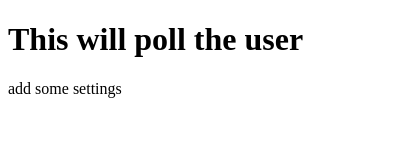
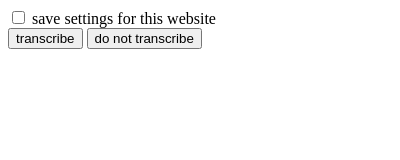
Before and after one commit to dmuzzin/gii-481, a browser extension: page popup.html in a window 400 px wide. Drawn offline with Linux system fonts and the light colour scheme.

Commit message:
fine tuned the popup to be more like what we want. still does nothing

```diff
--- a/background.js
+++ b/background.js
@@ -9,7 +9,9 @@ chrome.runtime.onMessage.addListener(function(request) {
             chrome.windows.create({
                 tabId: tab.id,
                 type: 'popup',
-                focused: true
+                focused: true,
+				height: 150,
+				width:250
                 // incognito, top, left, ...
             });
         });
--- a/popup.html
+++ b/popup.html
@@ -2,9 +2,11 @@
 <html>
 <body>
 
-<h1>This will poll the user</h1>
-
-<p>add some settings</p>
+<form action="web_settings.asp" method="get">
+  <input type="checkbox" name="remember" value="save_settings"> save settings for this website<br>
+  <input type="submit" value="transcribe">
+  <input type="submit" value="do not transcribe">
+</form>
 
 </body>
 </html>
```
